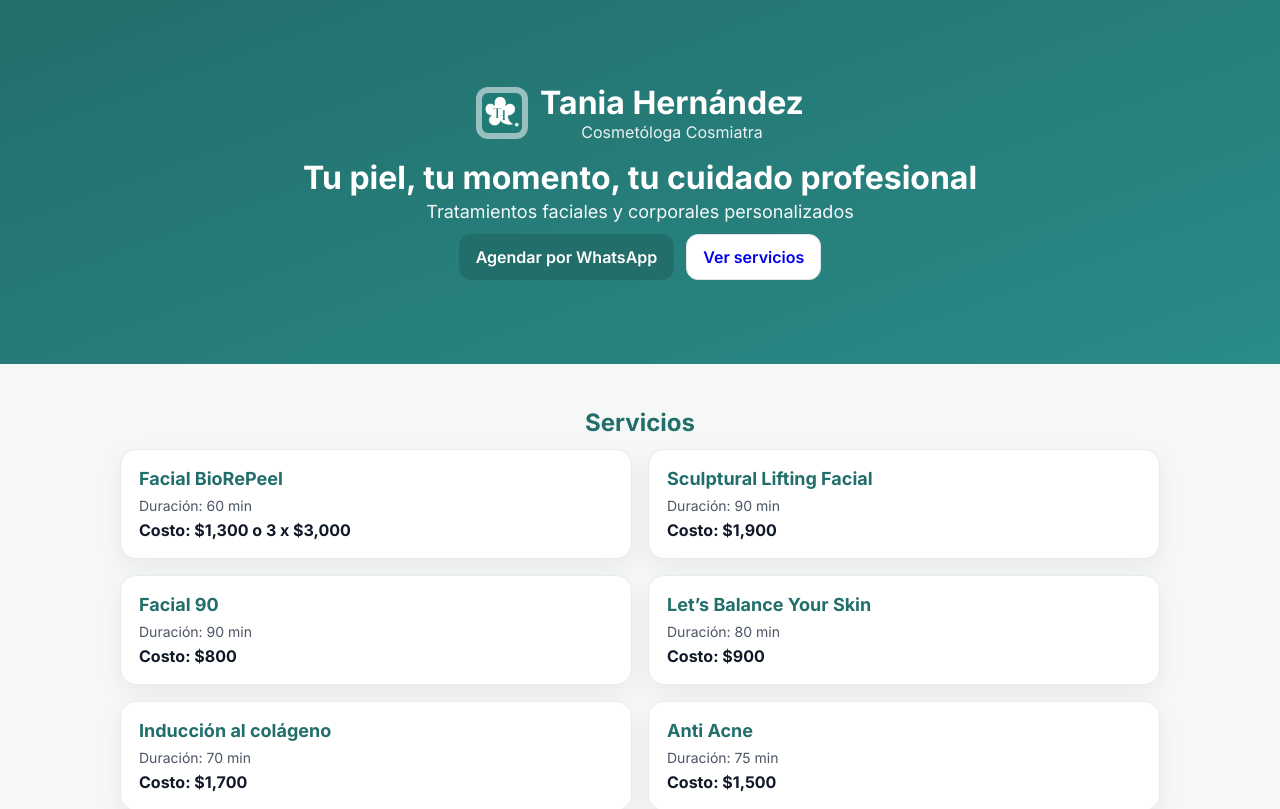
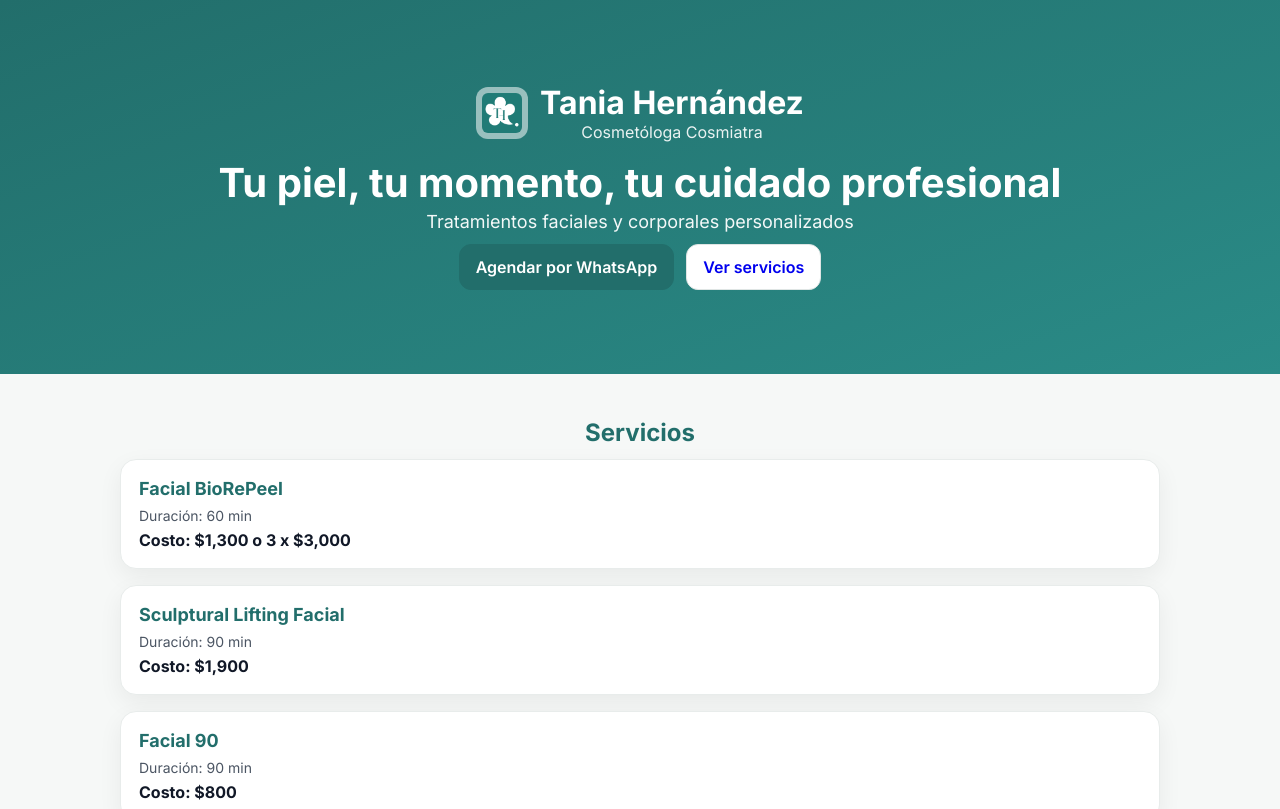
Before and after one commit to Serchvandor/tania-hernandez-site, a React (Vite) app: page / in a window 1280 px wide. Shown: the top 809 px of the page. Built offline with nearby package versions, Linux system fonts and the light colour scheme.

Commit message:
Update styles.css

```diff
--- a/src/styles.css
+++ b/src/styles.css
@@ -5,10 +5,20 @@ header.hero { color:white; background:linear-gradient(160deg, var(--teal), #2a8b
 .container { max-width:1080px; margin:0 auto; padding:20px; }
 .brand { display:inline-flex; align-items:center; gap:12px; margin-bottom:8px; }
 .brand img { width:52px; height:52px; object-fit:contain; border-radius:12px; background:#fff8; padding:6px; }
-h1 { font-size:32px; margin:8px 0 4px; }
-.subtitle { font-size:18px; opacity:.95; }
+h1 { font-size:2rem; margin:8px 0 4px; }
+.subtitle { font-size:1rem; opacity:.95; }
 .grid { display:grid; gap:16px; grid-template-columns:repeat(1, 1fr); }
-@media(min-width:700px){ .grid { grid-template-columns:repeat(2, 1fr); } }
+@media (min-width: 768px) {
+  .brand-name { font-size: 2.5rem; }   /* ~40px */
+  .brand-role { font-size: 1.125rem; } /* ~18px */
+  h1 { font-size: 2.25rem; }           /* ~36px */
+  .subtitle { font-size: 1.125rem; }   /* ~18px */
+}
+@media (min-width: 1024px) {
+  .brand-name { font-size: 3rem; }     /* ~48px */
+  .brand-role { font-size: 1.25rem; }  /* ~20px */
+  h1 { font-size: 2.5rem; }            /* ~40px */
+  .subtitle { font-size: 1.125rem; }   /* ~18px */}
 .card { background:white; border-radius:16px; padding:18px; box-shadow:0 8px 24px rgba(0,0,0,.06); border:1px solid #e8eceb; }
 .card h3 { color:var(--teal); margin:0 0 8px; font-size:18px; }
 .muted { color:#4b5563; font-size:14px; }
```
